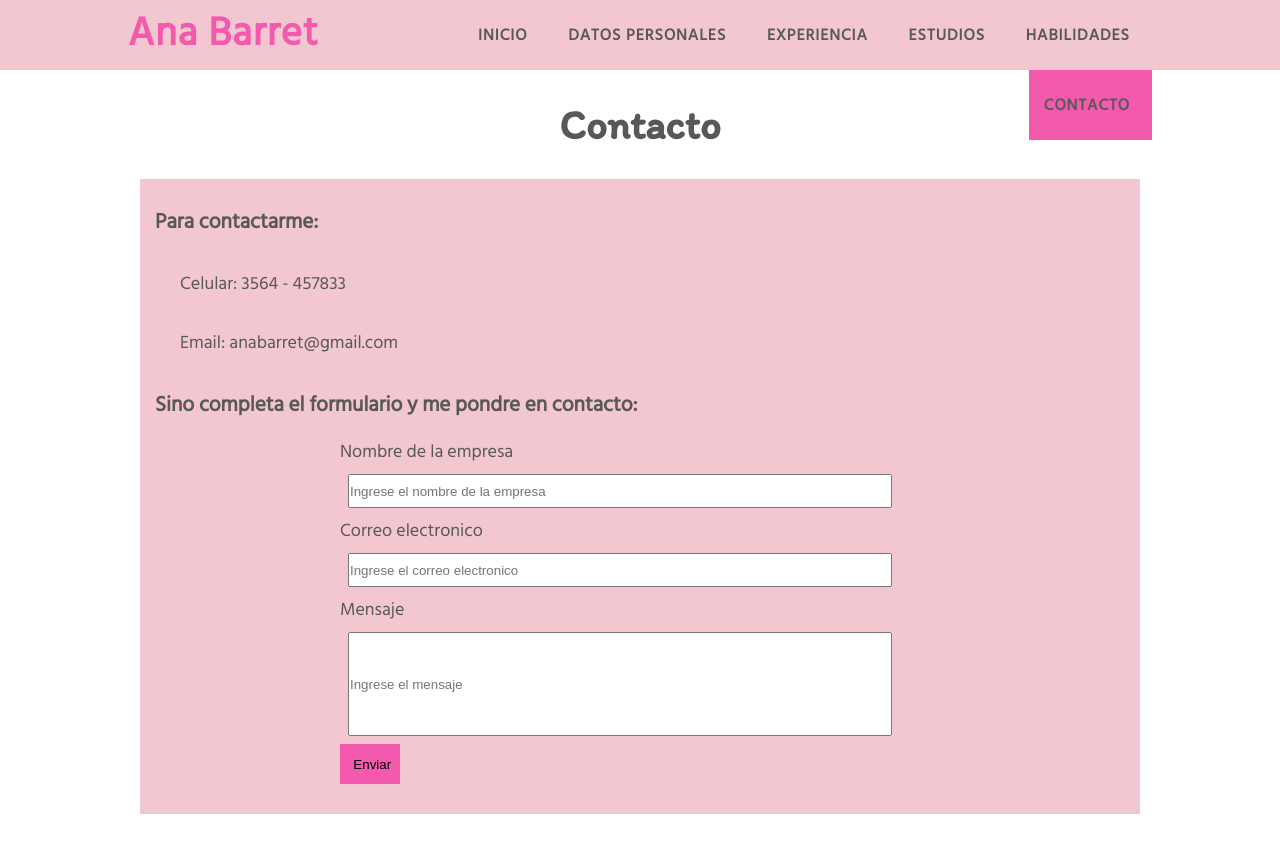
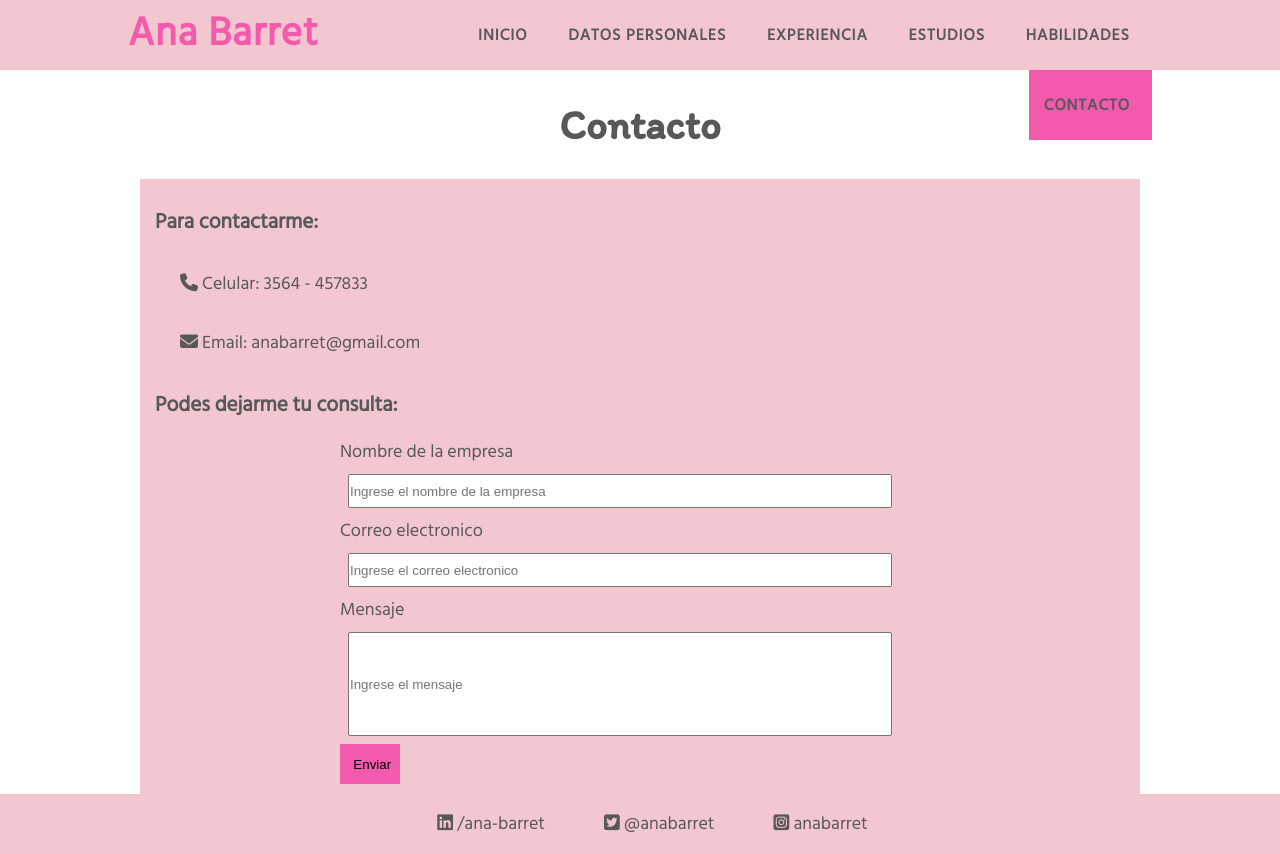
Before and after one commit to YoeGer/Proyecto-final-integrador-Argentina-Programa, a plain HTML site: page contacto.html in a window 1280 px wide. Before the commit the page ends 814 px from the top, so only its background shows below. Drawn offline with Linux system fonts and the light colour scheme.

Commit message:
Agregue footer

```diff
--- a/contacto.html
+++ b/contacto.html
@@ -10,6 +10,7 @@
     <link rel="preconnect" href="https://fonts.googleapis.com">
     <link rel="preconnect" href="https://fonts.gstatic.com" crossorigin>
     <link href="https://fonts.googleapis.com/css2?family=Itim&family=Hind+Siliguri" rel="stylesheet">
+    <script src="https://kit.fontawesome.com/235b808a22.js" crossorigin="anonymous"></script>
 </head>
 <body>
     <header> <!--Cabecera. Abarcara el 100%-->
@@ -35,22 +36,28 @@
     <div class="cuerpo">
         <h3>Para contactarme:</h3>
         <ul>
-            <li>Celular: 3564 - 457833</li>
-            <li>Email: anabarret@gmail.com</li>
+            <li><i class="fa-solid fa-phone"></i> Celular: 3564 - 457833</li>
+            <li><i class="fa-solid fa-envelope"></i> Email: anabarret@gmail.com</li>
         </ul>
-        <h3>Sino completa el formulario y me pondre en contacto:</h3>
+        <h3>Podes dejarme tu consulta:</h3>
         <form action="" method="post" class="formulario">
             <label for="">Nombre de la empresa</label>
-            <input type="text" placeholder="Ingrese el nombre de la empresa" size="50" required="required">
+            <input type="text" placeholder= "Ingrese el nombre de la empresa" size="50" required="required">
             <label for="">Correo electronico</label>
-            <input type="text" placeholder="Ingrese el correo electronico" size="50" required="required" type="email">
+            <input type="text" placeholder= "Ingrese el correo electronico" size="50" required="required" type="email">
             <label for="">Mensaje</label>
-            <input id="mensaje" type="text" placeholder="Ingrese el mensaje" required="required">
+            <input id="mensaje" type="text" placeholder= "Ingrese el mensaje" required="required">
             <button type="submit">Enviar</button>
         </form>
     </div>
     <footer>
-        <!--agregar footer-->
+        <div class="footer">
+            <ul>
+                <li><i class="fa-brands fa-linkedin"></i> /ana-barret</li>
+                <li><i class="fa-brands fa-square-twitter"></i> @anabarret</li>
+                <li><i class="fa-brands fa-square-instagram"></i> anabarret </li>
+            </ul>
+        </div>
     </footer>
 
 </body>
--- a/estilos.css
+++ b/estilos.css
@@ -91,9 +91,7 @@ img {
     background: rgb(243, 199, 207);
     width: 100%;
     max-width: 1000px;
-    margin:auto;
-    width: 100%;
-
+    margin: auto;
 }
 .cuerpo p {
     padding: 15px;
@@ -130,7 +128,6 @@ img {
     cursor: pointer;
     width: 60px;
     height: 40px;
-
 }
 #mensaje {
     width: 90%;
@@ -146,3 +143,33 @@ img {
     padding-top: 30px;
     padding-bottom: 30px;
 }
+html {
+    min-height: 100%;
+    position: relative;
+}
+body {
+    margin: 0;
+    margin-bottom: 40px;
+}
+.footer{
+    text-align: center;
+    color:rgb(89, 88, 88);
+    background: rgb(243, 199, 207);
+    font-family: 'Hind Siliguri', sans-serif;
+    font-size: 18px;
+    position: absolute;
+    bottom: 0;
+    width: 100%;
+    height: 50px;
+    padding-bottom: 10px;
+
+}
+.footer li {
+    display: inline-block;  /** Pone los elementos de la lista uno al lado del otro */
+    text-align: center;
+}
+.footer ul li {
+    padding: 15px;
+    padding-left: 40px;
+    list-style: none;
+}
```
Also changed, not shown: estudios.html (+10 -0 lines), experiencia.html (+12 -2 lines), habilidades.html (+10 -0 lines), index.html (+8 -2 lines), infoPersonal.html (+10 -0 lines). Lines whose indentation alone changed are shown as unchanged.
